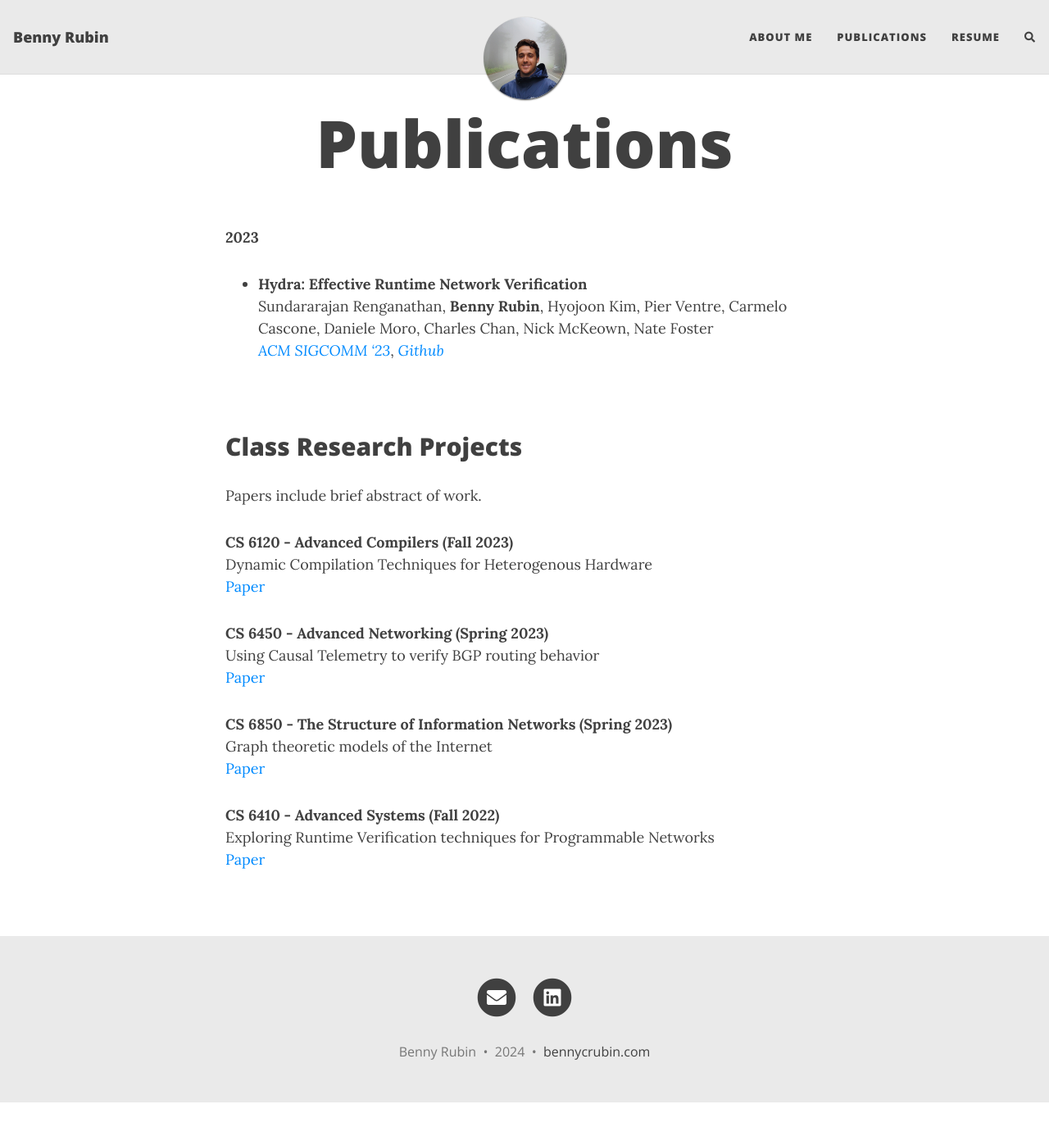
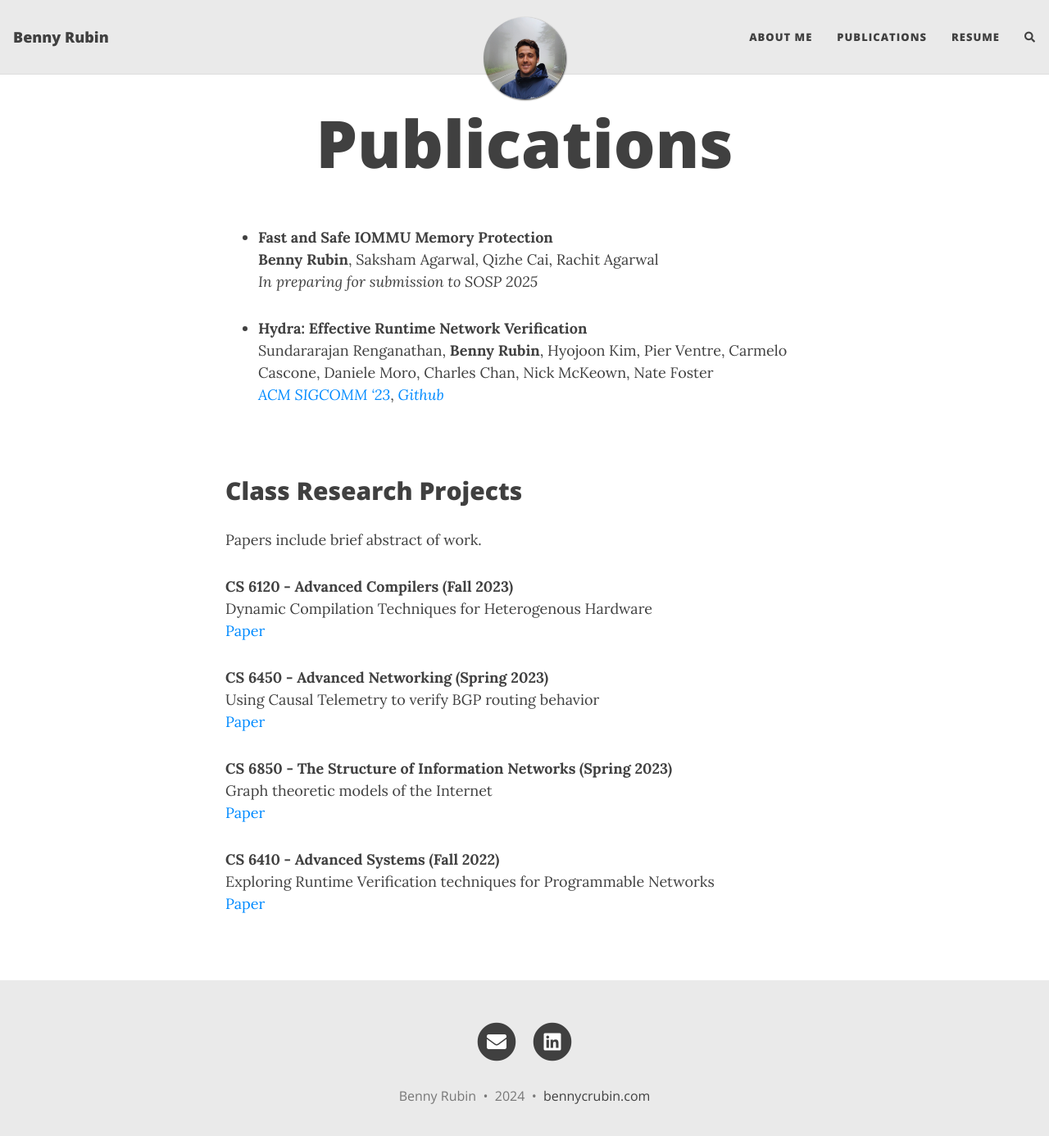
Before and after one commit to bennyrubin/bennyrubin.github.io, a Jekyll site: the page built from publications.md, in a window 1280 px wide and 1399 px high. Shown: the top 1386 px of the window at 82% size. Built offline with Jekyll 4.4.1, drawn with Linux system fonts in a browser that asks for light colours; nearby versions of some CDN libraries; comment, search, counter and statistics services are not loaded.

Commit message:
Added IOMMU project to website

```diff
--- a/publications.md
+++ b/publications.md
@@ -3,7 +3,9 @@ layout: page
 title: Publications
 ---
 
-**2023**
+- **Fast and Safe IOMMU Memory Protection**
+  **Benny Rubin**, Saksham Agarwal, Qizhe Cai, Rachit Agarwal<br>
+  *In preparing for submission to SOSP 2025*
 
 - **Hydra: Effective Runtime Network Verification**
   Sundararajan Renganathan, **Benny Rubin**, Hyojoon Kim, Pier Ventre, Carmelo Cascone, Daniele Moro, Charles Chan, Nick McKeown, Nate Foster<br>
```
